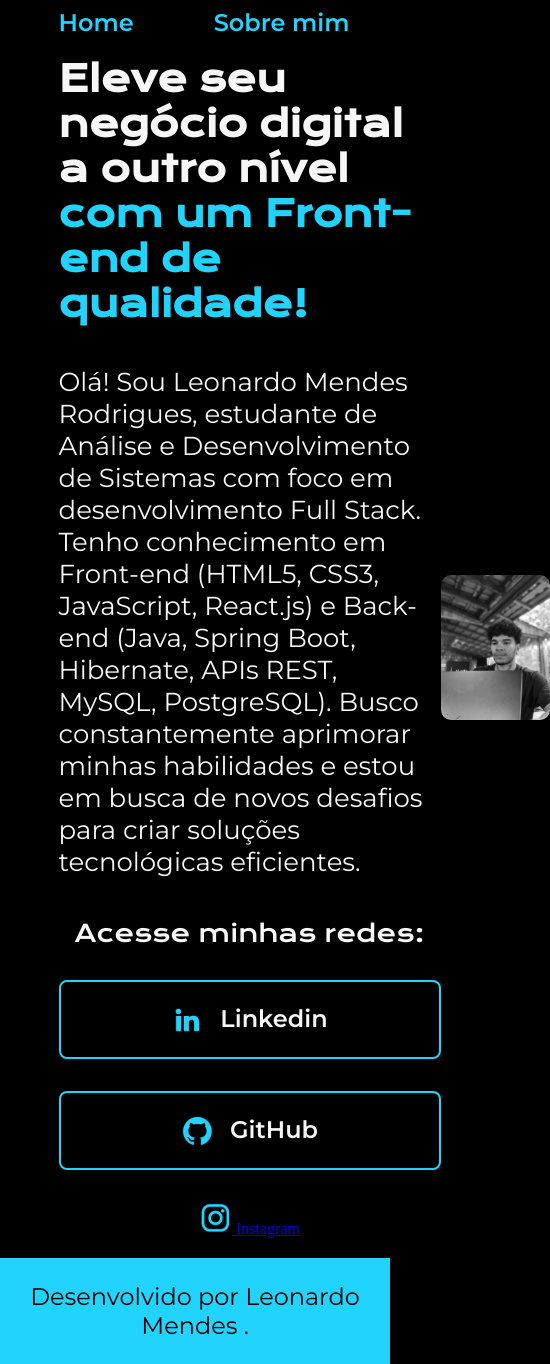
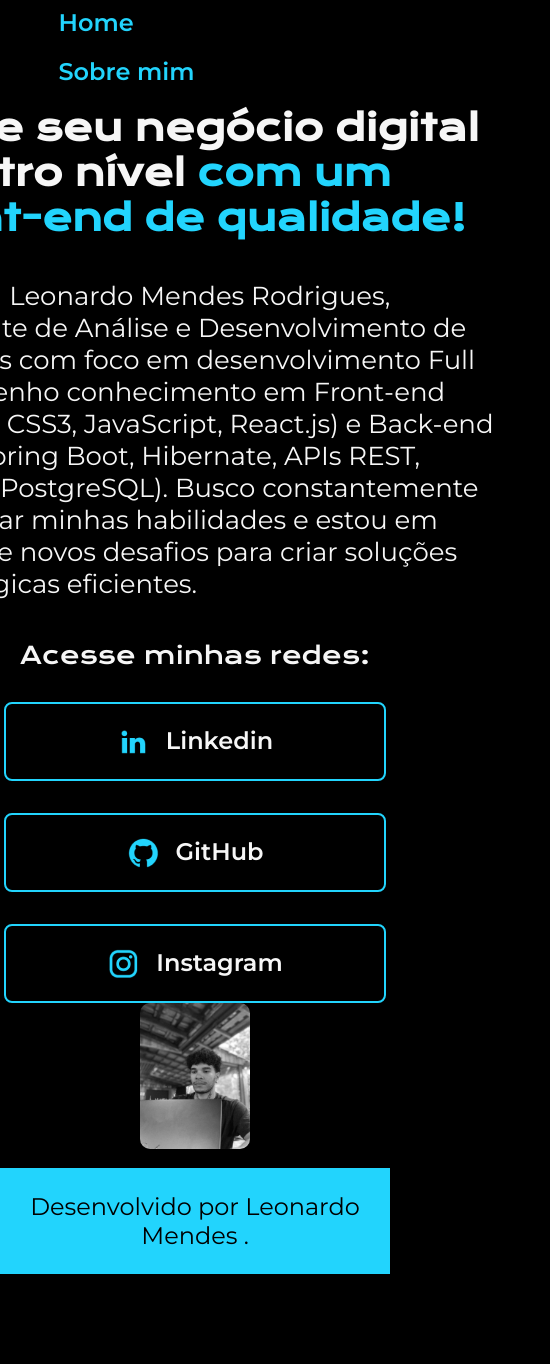
Before and after one commit to LeoMendes509/front-end-portifolio, a plain HTML site: page index.html in a window 390 px wide. Shown: the whole page, 550 px wide, since content can reach past the window. After the commit the page ends 1274 px from the top, so only its background shows below. Drawn offline with nearby package versions, Linux system fonts and the light colour scheme.

Commit message:
Adicionando arquivos iniciais do projeto

```diff
--- a/index.html
+++ b/index.html
@@ -18,30 +18,25 @@
     </header>
     <main class="apresentacao">
         <section class="apresentacao__conteudo">
-            <h1 class="apresentacao_conteudo_titulo">Eleve seu negócio digital a outro nível<strong
-            class="titulo-destaque"> com um Front-end de qualidade!
-            </strong></h1>
-            <p class="apresentacao_conteudo_texto">Olá! Sou Leonardo Mendes Rodrigues, estudante de Análise e Desenvolvimento de Sistemas com foco em desenvolvimento Full Stack. Tenho conhecimento em Front-end (HTML5, CSS3, JavaScript, React.js) e Back-end (Java, Spring Boot, Hibernate, APIs REST, MySQL, PostgreSQL). Busco constantemente aprimorar minhas habilidades e estou em busca de novos desafios para criar soluções tecnológicas eficientes.
-
-            </p>
+            <h1 class="apresentacao_conteudo_titulo">Eleve seu negócio digital a outro nível<strong class="titulo-destaque"> com um Front-end de qualidade!</strong></h1>
+            <p class="apresentacao_conteudo_texto">Olá! Sou Leonardo Mendes Rodrigues, estudante de Análise e Desenvolvimento de Sistemas com foco em desenvolvimento Full Stack. Tenho conhecimento em Front-end (HTML5, CSS3, JavaScript, React.js) e Back-end (Java, Spring Boot, Hibernate, APIs REST, MySQL, PostgreSQL). Busco constantemente aprimorar minhas habilidades e estou em busca de novos desafios para criar soluções tecnológicas eficientes.</p>
             <div class="apresentacao__links">
                 <h2 class="apresentacao_links_subtitulo">Acesse minhas redes:</h2>
 
                 <a class="apresentacao_links_link" href="https://www.linkedin.com/in/leonardo-mendes-developer/">
-                    <img src="./assets/linkedin.png">
+                    <img src="./assets/linkedin.png" alt="LinkedIn">
                     Linkedin
                 </a>
 
                 <a class="apresentacao_links_link" href="https://github.com/LeoMendes509">
-                    <img src="./assets/github.png">
+                    <img src="./assets/github.png" alt="GitHub">
                     GitHub
                 </a>
-                <a class="apresentacao_linkslink" href="https://instagram.com/leomendesr">
-                    <img src="./assets/instagram.png">
+                <!-- Corrigido a classe para "apresentacao_links_link" -->
+                <a class="apresentacao_links_link" href="https://instagram.com/leomendesr">
+                    <img src="./assets/instagram.png" alt="Instagram">
                     Instagram
-
                 </a>
-
             </div>
         </section>
         <img src="./assets/fotodoleoretrato.jpg" alt="Foto do Leonardo Mendes programando">
--- a/styles/style.css
+++ b/styles/style.css
@@ -1,107 +1,138 @@
 @import url('https://fonts.googleapis.com/css2?family=Krona+One&family=Montserrat:wght@400;600&display=swap');
 
 :root {
-    --cor-primaria: #000000;
-    --cor-secundaria: #F6F6F6;
-    --cor-terciaria: #22D4FD;
-    --cor-hover: #272727;
+    --cor-primaria: #000000; /* Cor principal de fundo */
+    --cor-secundaria: #F6F6F6; /* Cor secundária para texto */
+    --cor-terciaria: #22D4FD; /* Cor para detalhes e links */
+    --cor-hover: #272727; /* Cor para o efeito hover */
 
-    --fonte-primaria: 'Krona One', sans-serif;
-    --fonte-secundaria: 'Montserrat', sans-serif;
-}
-*{
-    margin: 0;
-    padding: 0;
+    --fonte-primaria: 'Krona One', sans-serif; /* Fonte primária */
+    --fonte-secundaria: 'Montserrat', sans-serif; /* Fonte secundária */
 }
 
-body{
-    box-sizing: border-box;
-    background-color: var(--cor-primaria);
-    color: var(--cor-secundaria);
+* {
+    margin: 0; /* Remove margens padrão */
+    padding: 0; /* Remove padding padrão */
 }
-.cabecalho{
-    padding: 2% 0% 0% 15%;
+
+body {
+    box-sizing: border-box; /* Garante que padding e border não aumentem a largura */
+    background-color: var(--cor-primaria); /* Cor de fundo da página */
+    color: var(--cor-secundaria); /* Cor do texto */
 }
-.cabecalho__menu{
-    display: flex;
-    gap: 80px;
+
+.cabecalho {
+    padding: 2% 0% 0% 15%; /* Espaçamento no topo e na esquerda */
 }
-.cabecalho_menu_link{
-    font-family: var(--fonte-secundaria);
-    font-size: 24px;
-    font-weight: 600;
-    color: var(--cor-terciaria);
-    text-decoration: none;
+
+.cabecalho__menu {
+    display: flex; /* Exibe os itens do menu em linha */
+    gap: 80px; /* Espaçamento entre os itens do menu */
+}
+
+.cabecalho_menu_link {
+    font-family: var(--fonte-secundaria); /* Define a fonte do menu */
+    font-size: 24px; /* Tamanho da fonte do menu */
+    font-weight: 600; /* Peso da fonte */
+    color: var(--cor-terciaria); /* Cor do texto do menu */
+    text-decoration: none; /* Remove o sublinhado dos links */
 }
 
 .apresentacao {
-    padding: 5% 15%;
-    display: flex;
-    align-items: center;
-    justify-content: space-between;
+    padding: 5% 15%; /* Espaçamento interno da seção de apresentação */
+    display: flex; /* Exibe os itens da apresentação em linha */
+    align-items: center; /* Alinha os itens ao centro verticalmente */
+    justify-content: space-between; /* Espaço entre os itens */
 }
 
-.apresentacao__conteudo{
-    width: 600px;
-    display: flex;
-    flex-direction: column;
-    gap: 40px;
+/* Media Query para telas menores */
+@media (max-width: 768px) {
+    .apresentacao {
+        flex-direction: column; /* Alinha os itens verticalmente em telas pequenas */
+        align-items: center; /* Centraliza os itens */
+    }
+
+    .apresentacao__conteudo {
+        width: 100%; /* Ajusta o conteúdo para ocupar toda a largura disponível */
+    }
+
+    .apresentacao img {
+        max-width: 80%; /* Ajusta a imagem para 80% da largura da tela em dispositivos pequenos */
+    }
+
+    .cabecalho__menu {
+        flex-direction: column; /* Exibe o menu em coluna em dispositivos pequenos */
+        gap: 20px; /* Reduz o espaçamento entre os itens do menu */
+    }
 }
 
-.apresentacao_conteudo_titulo{
-    font-size: 36px;
-    font-family: var(--fonte-primaria);
-}
-.titulo-destaque{
-    color: var(--cor-terciaria);
-}
-.apresentacao_conteudo_texto{
-    font-size: 26px;
-    font-family: var(--fonte-secundaria);
+.apresentacao__conteudo {
+    width: 600px; /* Largura da seção de conteúdo */
+    display: flex; /* Exibe os itens de conteúdo em linha */
+    flex-direction: column; /* Organiza o conteúdo em uma coluna */
+    gap: 40px; /* Espaçamento entre os elementos dentro da seção */
 }
 
-.apresentacao__links{
-    display: flex;
-    flex-direction: column;
-    justify-content: space-between;
-    align-items: center;
-    gap: 32px;
+.apresentacao_conteudo_titulo {
+    font-size: 36px; /* Tamanho da fonte do título */
+    font-family: var(--fonte-primaria); /* Define a fonte primária para o título */
 }
-.apresentacao_links_subtitulo{
-    font-family: var(--fonte-primaria);
-    font-weight: 400;
-    font-size: 24px;
+
+.titulo-destaque {
+    color: var(--cor-terciaria); /* Cor de destaque no título */
 }
-.apresentacao_links_link{
-    display: flex;
-    justify-content: center;
-    gap: 16px;
-    border: 2px solid var(--cor-terciaria);
-    width: 378px;
-    text-align: center;
-    border-radius: 8px;
-    font-size: 24px;
-    font-weight: 600;
-    padding: 21.5px 0;
-    text-decoration: none;
-    color: var(--cor-secundaria);
-    font-family: var(--fonte-secundaria);
+
+.apresentacao_conteudo_texto {
+    font-size: 26px; /* Tamanho da fonte do texto */
+    font-family: var(--fonte-secundaria); /* Fonte secundária para o texto */
 }
-.apresentacao_links_link:hover{
-    background-color: var(--cor-hover);
+
+.apresentacao__links {
+    display: flex; /* Exibe os links em linha */
+    flex-direction: column; /* Organiza os links em coluna */
+    justify-content: space-between; /* Espaço entre os links */
+    align-items: center; /* Centraliza os links */
+    gap: 32px; /* Espaçamento entre os links */
 }
-.rodape{
-    color: var(--cor-primaria);
-    background-color: var(--cor-terciaria);
-    padding: 24px;
-    text-align: center;
-    font-family: var(--fonte-secundaria);
-    font-size: 24px;
-    font-weight: 400;
+
+.apresentacao_links_subtitulo {
+    font-family: var(--fonte-primaria); /* Fonte do subtítulo */
+    font-weight: 400; /* Peso da fonte do subtítulo */
+    font-size: 24px; /* Tamanho da fonte do subtítulo */
+}
+
+.apresentacao_links_link {
+    display: flex; /* Exibe os itens de cada link em linha */
+    justify-content: center; /* Centraliza o conteúdo do link */
+    gap: 16px; /* Espaçamento entre os ícones e o texto */
+    border: 2px solid var(--cor-terciaria); /* Borda do link */
+    width: 378px; /* Largura do link */
+    text-align: center; /* Alinha o texto ao centro */
+    border-radius: 8px; /* Bordas arredondadas */
+    font-size: 24px; /* Tamanho da fonte do link */
+    font-weight: 600; /* Peso da fonte do link */
+    padding: 21.5px 0; /* Espaçamento interno do link */
+    text-decoration: none; /* Remove o sublinhado do link */
+    color: var(--cor-secundaria); /* Cor do texto do link */
+    font-family: var(--fonte-secundaria); /* Fonte do link */
+}
+
+.apresentacao_links_link:hover {
+    background-color: var(--cor-hover); /* Cor de fundo ao passar o mouse sobre o link */
+}
+
+.rodape {
+    color: var(--cor-primaria); /* Cor do texto do rodapé */
+    background-color: var(--cor-terciaria); /* Cor de fundo do rodapé */
+    padding: 24px; /* Espaçamento interno do rodapé */
+    text-align: center; /* Alinha o texto ao centro */
+    font-family: var(--fonte-secundaria); /* Fonte do rodapé */
+    font-size: 24px; /* Tamanho da fonte do rodapé */
+    font-weight: 400; /* Peso da fonte do rodapé */
 }
 
 .apresentacao img {
-    max-width: 40%; /* Ajuste conforme necessário */
+    max-width: 40%; /* Ajusta a largura da imagem */
     height: auto; /* Mantém a proporção da imagem */
-    border-radius: 10px; /* Opcional: arredonda as bordas */
+    border-radius: 10px; /* Bordas arredondadas na imagem */
 }
```
